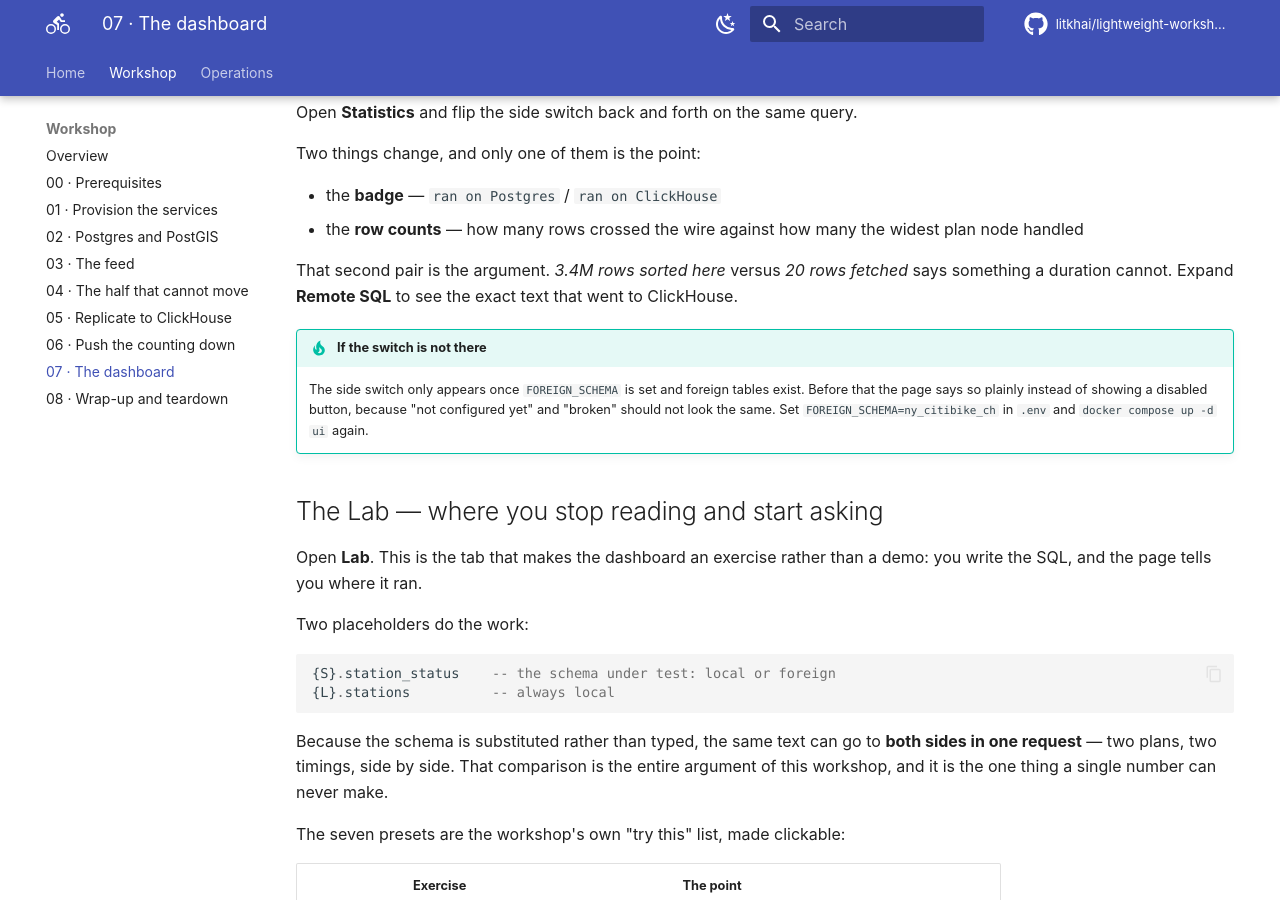
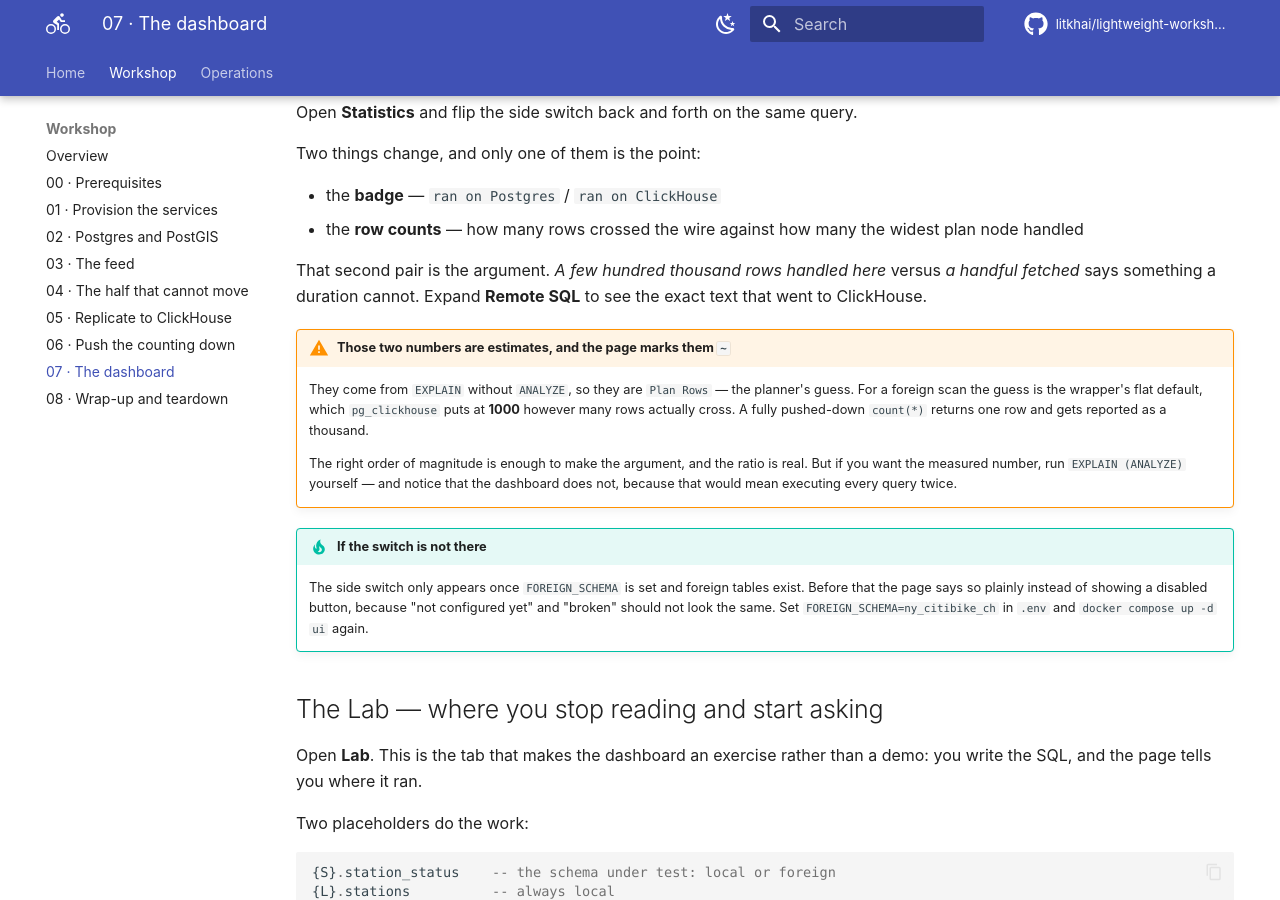
Before and after one commit to litkhai/lightweight-workshop-ny-citi-bike, an MkDocs documentation site: the page built from workshop/07-dashboard.md, in a window 1280 px wide and 900 px high, scrolled down 1087 px. Built offline with MkDocs 1.6.1 and Material for MkDocs 9.7.7, drawn with Linux system fonts in a browser that asks for light colours; comment, search, counter and statistics services are not loaded.

Commit message:
Stop presenting planner estimates as measurements
The pushdown works end to end now, and running it revealed that the two numbers
carrying the page's central argument are guesses wearing the clothes of facts.

Without ANALYZE, "rows crossed" and "widest node" are Plan Rows. For a foreign
scan that is the wrapper's default estimate — pg_clickhouse reports a flat 1000
however many rows actually move — so a fully pushed-down count(*) that returns
one row was displayed as a thousand having crossed the wire. On the local side a
seq scan of 521,872 rows was estimated at 217,447. The ratio is right and the
argument survives; the absolute numbers were never measured, and a page whose
whole thesis is "a fast query is not evidence" cannot then quote estimates as
evidence.

analyse() now reports rows_estimated, the verdict line and the plan tree prefix
the figures with ~ and say "planner estimates, not measured", and module 07 and
ui/README explain why the dashboard does not use ANALYZE: it would execute every
query twice.

Verified against the live pair, 521,872 rows replicated by ClickPipes:

  both remote   pushed    97 ms   Foreign Scan, one node, JOIN+GROUP BY remote
  one local     dragged  559 ms   Limit/Sort/Aggregate/Hash Join/Foreign Scan
                                  remote SQL selects columns only

All ten checkpoints green.

Co-Authored-By: Claude Opus 5 (1M context) <noreply@anthropic.com>

```diff
--- a/workshop/07-dashboard.md
+++ b/workshop/07-dashboard.md
@@ -39,9 +39,20 @@ Two things change, and only one of them is the point:
 - the **badge** — `ran on Postgres` / `ran on ClickHouse`
 - the **row counts** — how many rows crossed the wire against how many the widest plan node handled
 
-That second pair is the argument. *3.4M rows sorted here* versus *20 rows
-fetched* says something a duration cannot. Expand **Remote SQL** to see the
-exact text that went to ClickHouse.
+That second pair is the argument. *A few hundred thousand rows handled here*
+versus *a handful fetched* says something a duration cannot. Expand **Remote
+SQL** to see the exact text that went to ClickHouse.
+
+!!! warning "Those two numbers are estimates, and the page marks them `~`"
+    They come from `EXPLAIN` without `ANALYZE`, so they are `Plan Rows` — the
+    planner's guess. For a foreign scan the guess is the wrapper's flat default,
+    which `pg_clickhouse` puts at **1000** however many rows actually cross. A
+    fully pushed-down `count(*)` returns one row and gets reported as a thousand.
+
+    The right order of magnitude is enough to make the argument, and the ratio
+    is real. But if you want the measured number, run `EXPLAIN (ANALYZE)`
+    yourself — and notice that the dashboard does not, because that would mean
+    executing every query twice.
 
 !!! tip "If the switch is not there"
     The side switch only appears once `FOREIGN_SCHEMA` is set and foreign
```
Also changed, not shown: ui/README.md (+8 -0 lines), 2 other files.
